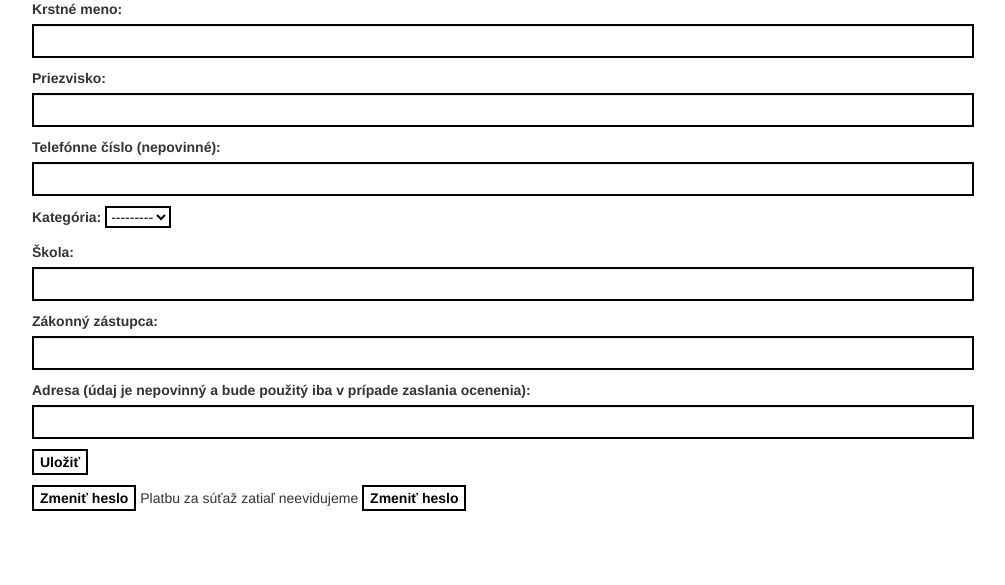
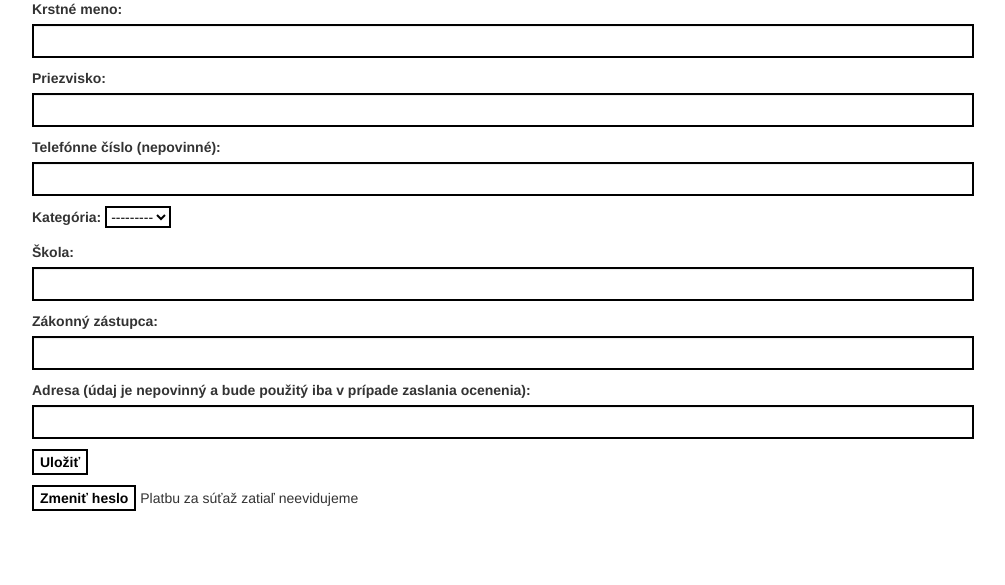
Before and after one commit to ZdruzenieSTROM/mas-problem, a Django app: page /profil in a window 1280 px wide. Shown: the part 136-721 px from the top of the page, without its empty margins (137-1142 px from the left). Run offline with Django 4.2, Linux system fonts and the light colour scheme; a user stored in the database is signed in; data comes from the database, SQL or seed files in the repository; data that the repository does not hold is empty; some libraries are stand-ins or nearby versions.

Commit message:
Removing duplicit button

```diff
--- a/competition/templates/competition/change_profile.html
+++ b/competition/templates/competition/change_profile.html
@@ -18,6 +18,4 @@
 {% else %}
 <span>Platbu za súťaž zatiaľ neevidujeme</span>
 {% endif %}
-<a href="{% url 'competition:change-password' %}">
-    <button class="main-button mt-2">Zmeniť heslo</button></a>
 {% endblock %}
```
